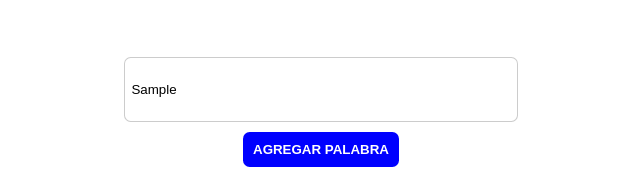
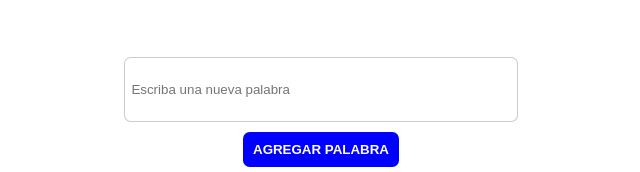
Before and after one commit to ezequiel-pereira/Challenge-Oracle-ONE-Semana3y4, a plain HTML site: page index.html in a window 1280 px wide. Both pictures are taken after typing "Sample" into the empty fields and a click on the button "AGREGAR PALABRA". Shown: the part 165-337 px from the top of the page, without its empty margins (319-959 px from the left). Drawn offline with Linux system fonts and the light colour scheme.

Commit message:
Función para agregar nueva palabra

```diff
--- /dev/null
+++ b/agregarPalabra.js
@@ -0,0 +1,16 @@
+var agregarPalabra = document.getElementById("nueva-palabra");
+var inputAgregarPalabra = document.getElementById("input-nueva-palabra");
+var nuevaPalabra = "";
+
+agregarPalabra.addEventListener("click", (event) => {
+  event.preventDefault();
+  palabra = inputAgregarPalabra.value;
+
+  if (!palabras.includes(nuevaPalabra)) {
+    console.log("includes: " + !palabras.includes(nuevaPalabra));
+    palabras.push(nuevaPalabra);
+  } else {
+    console.log("Palabra repetida");
+  }
+  inputAgregarPalabra.value = "";
+});
--- a/index.html
+++ b/index.html
@@ -21,5 +21,6 @@
     </div>
     <script type="text/javascript" src="canvas.js"></script>
     <script type="text/javascript" src="ahorcado.js"></script>
+    <script type="text/javascript" src="agregarPalabra.js"></script>
   </body>
 </html>
```
